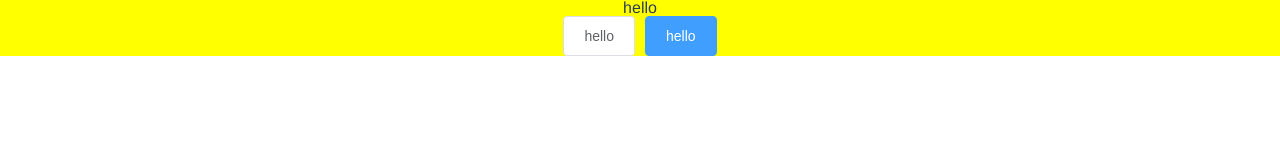
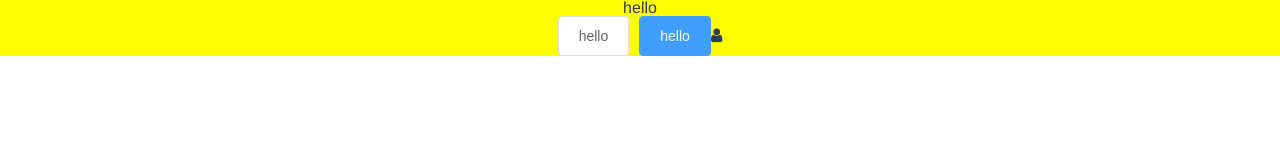
Before and after one commit to Mango-Lun/project-v2, a Vue app: page / in a window 1280 px wide. Shown: the top 160 px of the page. Built offline with nearby package versions, Linux system fonts and the light colour scheme.

Commit message:
导入 font-awesome

```diff
--- a/package.json
+++ b/package.json
@@ -15,6 +15,7 @@
     "@vue/cli-plugin-babel": "~4.5.15",
     "@vue/cli-service": "~4.5.15",
     "babel-plugin-component": "^1.1.1",
+    "font-awesome": "^4.7.0",
     "vue-template-compiler": "^2.6.11"
   }
 }
--- a/src/components/Home.vue
+++ b/src/components/Home.vue
@@ -3,6 +3,7 @@
     <h1>hello</h1>
     <el-button>hello</el-button>
     <el-button type="primary">hello</el-button>
+    <i class="fa fa-user"></i>
   </div>
 </template>
 
--- a/src/main.js
+++ b/src/main.js
@@ -1,6 +1,7 @@
 import Vue from 'vue'
 import App from './App.vue'
 import '../plugins/element'
+import 'font-awesome/css/font-awesome.min.css'
 
 Vue.config.productionTip = false
 
```
Also changed, not shown: 1 other file (tests, documents, lock files or other folders).
